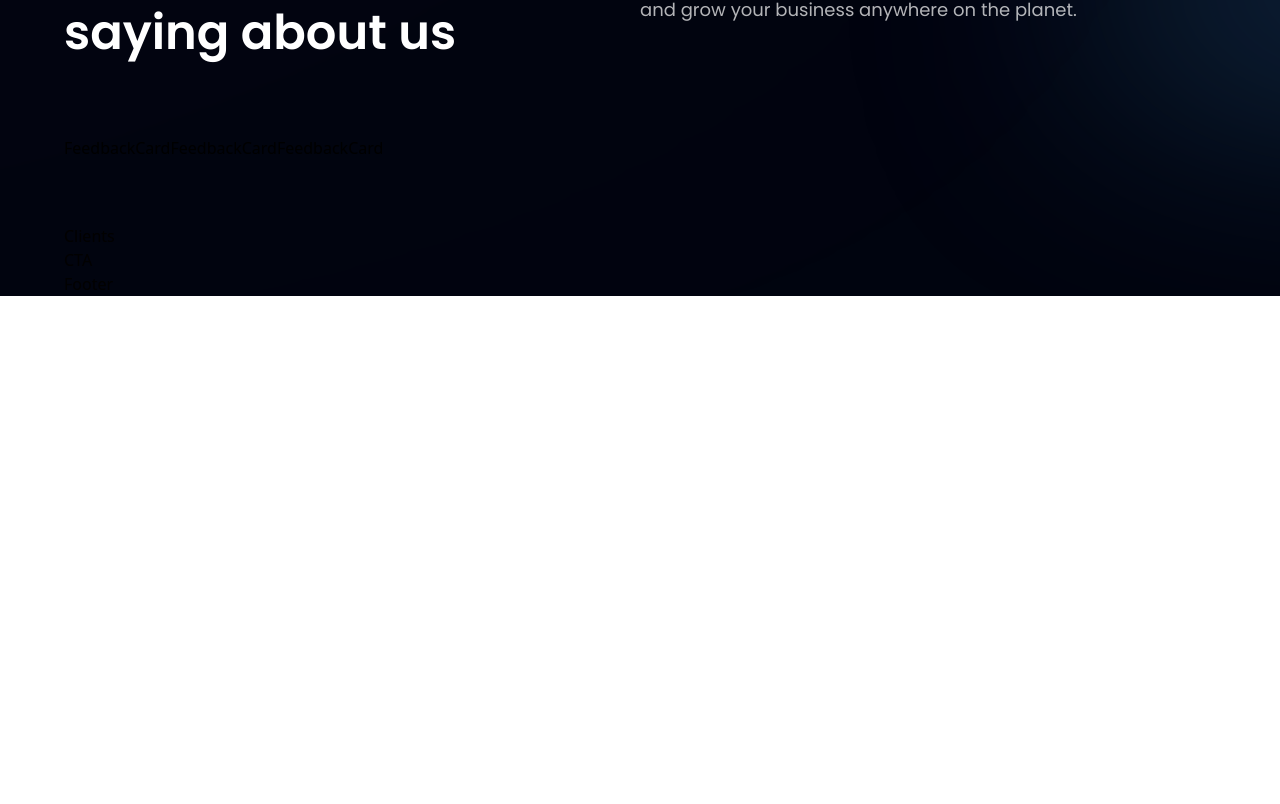
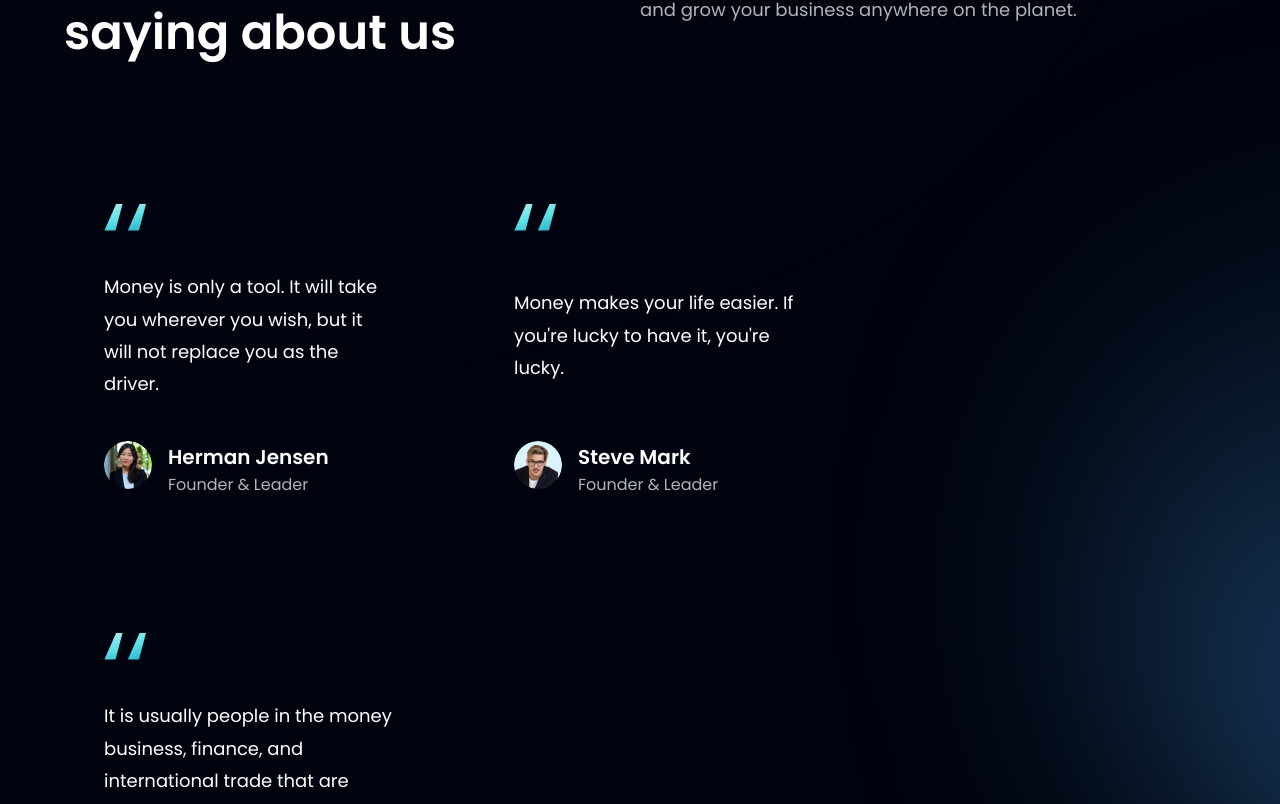
Before and after one commit to Evgeniya1307/project_hoobank, a React (Create React App) app: page / in a window 1280 px wide. Shown: the part 3350-4154 px from the top of the page. Before the commit the page ends 3646 px from the top, so only its background shows below. Built offline with nearby package versions, Linux system fonts and the light colour scheme.

Commit message:
map((client) => (//показываю что это за клиенты

```diff
--- a/src/components/Clients.jsx
+++ b/src/components/Clients.jsx
@@ -1,11 +1,16 @@
-import React from 'react'
+import { clients } from "../constants";
+import styles from "../style";
 
-const Clients = () => {
-  return (
-    <div>
-      Clients
+const Clients = () => (
+  <section className={`${styles.flexCenter} my-4`}>
+    <div className={`${styles.flexCenter} flex-wrap w-full`}>
+      {clients.map((client) => (//показываю что это за клиенты
+        <div key={client.id} className={`flex-1 ${styles.flexCenter} sm:min-w-[192px] min-w-[120px] m-5`}>
+          <img src={client.logo} alt="client_logo" className="sm:w-[192px] w-[100px] object-contain" />
+        </div>
+      ))}
     </div>
-  )
-}
+  </section>
+);
 
-export default Clients
+export default Clients;
--- a/src/components/FeedbackCard.jsx
+++ b/src/components/FeedbackCard.jsx
@@ -1,11 +1,25 @@
-import React from 'react'
+import { quotes } from "../assets";
 
-const FeedbackCard = () => {
-  return (
-    <div>
-      FeedbackCard
+const FeedbackCard = ({ content, name, title, img }) => (
+  <div className="flex justify-between flex-col px-10 py-12 rounded-[20px]  max-w-[370px] md:mr-10 sm:mr-5 mr-0 my-5 feedback-card">
+    <img src={quotes} alt="double_quotes" className="w-[42.6px] h-[27.6px] object-contain" />
+    <p className="font-poppins font-normal text-[18px] leading-[32.4px] text-white my-10">
+      {content}
+    </p>
+
+    <div className="flex flex-row">
+      <img src={img} alt={name} className="w-[48px] h-[48px] rounded-full" />
+      <div className="flex flex-col ml-4">
+        <h4 className="font-poppins font-semibold text-[20px] leading-[32px] text-white">
+          {name}
+        </h4>
+        <p className="font-poppins font-normal text-[16px] leading-[24px] text-dimWhite">
+          {title}
+        </p>
+      </div>
     </div>
-  )
-}
+  </div>
+);
 
-export default FeedbackCard
+
+export default FeedbackCard;
--- a/src/components/Testimonials.jsx
+++ b/src/components/Testimonials.jsx
@@ -10,7 +10,8 @@
     <div className="absolute z-[0] w-[60%] h-[60%] -right-[50%] rounded-full blue__gradient bottom-40" />
 
     <div className="w-full flex justify-between items-center md:flex-row flex-col sm:mb-16 mb-6 relative z-[1]">
-      <h2 className={styles.heading2}>
+
+    <h2 className={styles.heading2}>
         What People are <br className="sm:block hidden" /> saying about us
       </h2>
       <div className="w-full md:mt-0 mt-6">
@@ -22,7 +23,7 @@
     </div>
 
     <div className="flex flex-wrap sm:justify-start justify-center w-full feedback-container relative z-[1]">
-      {feedback.map((card) => <FeedbackCard key={card.id} {...card} />)}
+      {feedback.map((card) => <FeedbackCard key={card.id} {...card} />)}{/*получаю каждый отдельный элемент обратной связи (карточкй) и вернуть компонент карточки и распространяю свойство карты */}
     </div>
   </section>
 );
```
